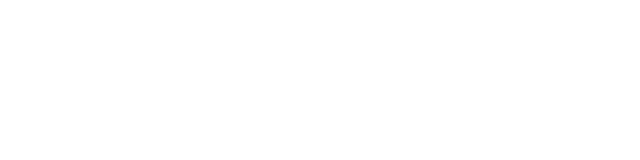
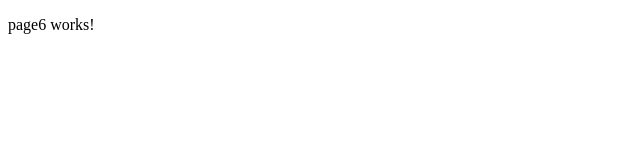
Before and after one commit to junkbin/layout-tutorial, an Angular app: page /page6 in a window 1280 px wide. Before the commit this address led to /. Shown: the top 160 px of the page, without its empty margins (0-640 px from the left). Built offline with nearby package versions, Linux system fonts and the light colour scheme.

Commit message:
page 6 added.

```diff
--- a/src/app/app-routes.ts
+++ b/src/app/app-routes.ts
@@ -4,6 +4,7 @@
 import { Page3Component } from './page3/page3.component';
 import { Page4Component } from './page4/page4.component';
 import { Page5Component } from './page5/page5.component';
+import { Page6Component } from './page6/page6.component';
 
 export const appRoutes: Routes = [
     {path: 'page1', component: Page1Component},
@@ -11,10 +12,11 @@
     {path: 'page3', component: Page3Component},
     {path: 'page4', component: Page4Component},
     {path: 'page5', component: Page5Component},
+    {path: 'page6', component: Page6Component},
     {path: '', redirectTo: '/page1', pathMatch: 'full'}
 ];
 
 export const appComponents = [
                     Page1Component, Page2Component, Page3Component, Page4Component,
-                    Page5Component
+                    Page5Component, Page6Component
                 ];
--- /dev/null
+++ b/src/app/page6/page6.component.html
@@ -0,0 +1,3 @@
+<p>
+  page6 works!
+</p>
--- /dev/null
+++ b/src/app/page6/page6.component.ts
@@ -0,0 +1,15 @@
+import { Component, OnInit } from '@angular/core';
+
+@Component({
+  selector: 'app-page6',
+  templateUrl: './page6.component.html',
+  styleUrls: ['./page6.component.css']
+})
+export class Page6Component implements OnInit {
+
+  constructor() { }
+
+  ngOnInit() {
+  }
+
+}
```
Also changed, not shown: src/app/page6/page6.component.css (added).
